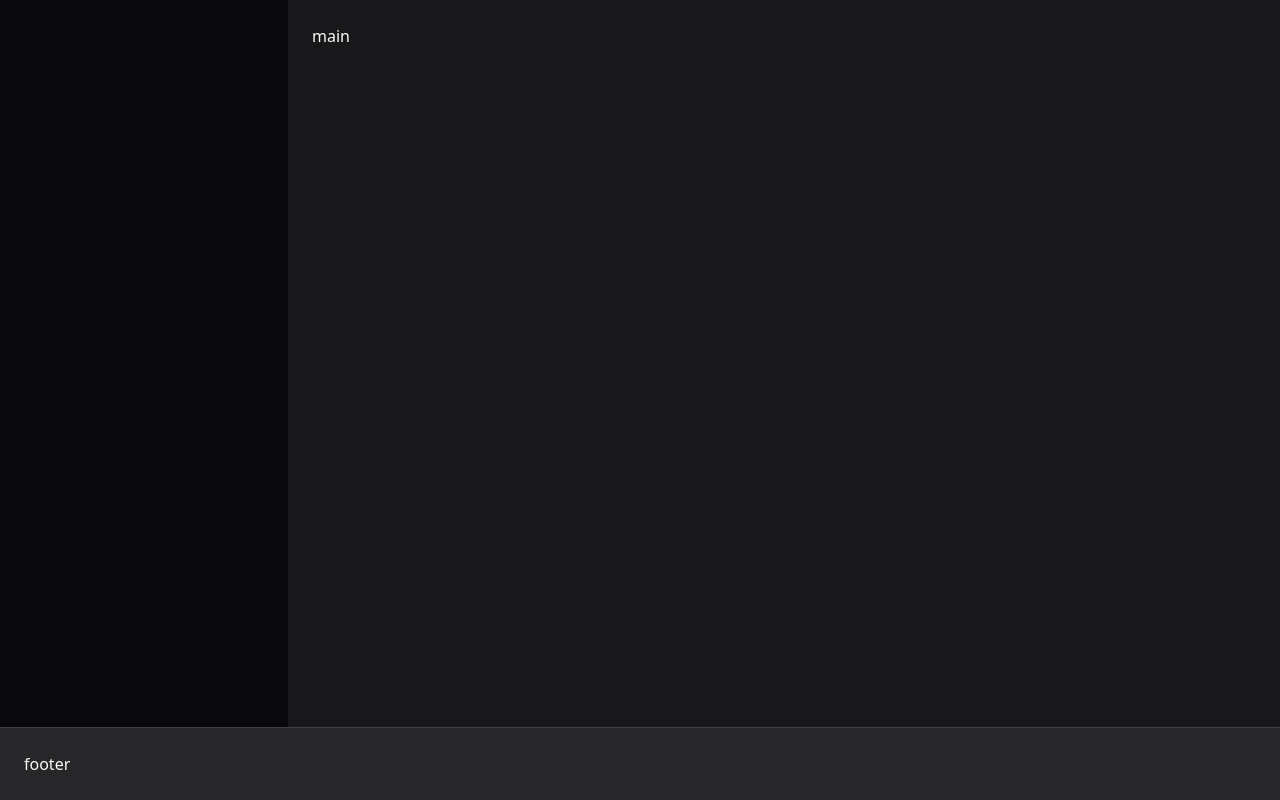
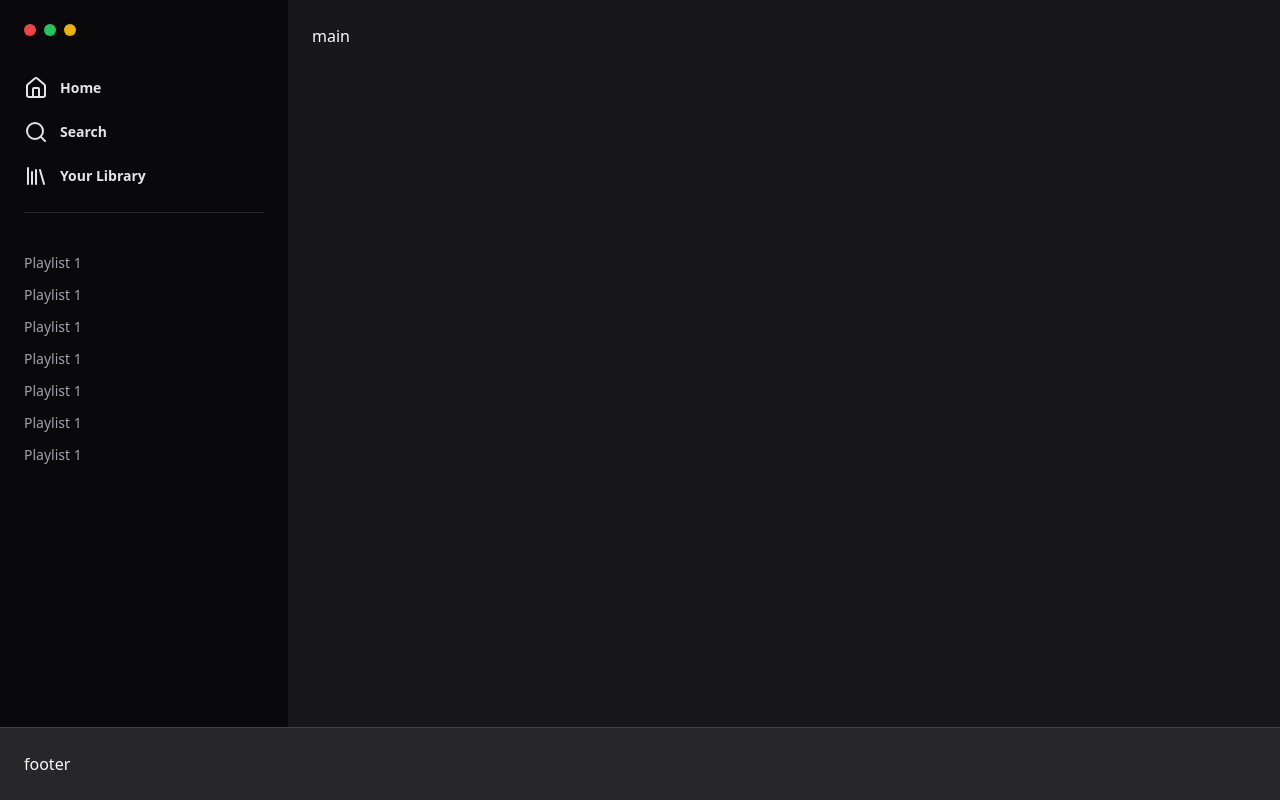
Before and after one commit to arturgomes/spotify-clone, a Next.js app: page / in a window 1280 px wide. Built offline with nearby package versions, Linux system fonts and the light colour scheme.

Commit message:
feat: :sparkles: sidebar finalizada

```diff
--- a/src/app/page.tsx
+++ b/src/app/page.tsx
@@ -1,11 +1,37 @@
+import { Home as HomeIcon, Search, Library } from 'lucide-react'
+
 
 export default function Home() {
   return (
     <div className="h-screen flex flex-col">
       <div className="flex flex-1">
         <aside className="w-72 bg-zinc-950 p-6">
-          <nav>
-
+          <div className="flex items-center gap-2">
+            <div className="w-3 h-3 bg-red-500 rounded-full"></div>
+            <div className="w-3 h-3 bg-green-500 rounded-full"></div>
+            <div className="w-3 h-3 bg-yellow-500 rounded-full"></div>
+          </div>
+          <nav className="space-y-5 mt-10">
+            <a href="" className='flex items-center gap-3 text-sm font-semibold text-zinc-200'>
+              <HomeIcon /> Home
+            </a>
+            <a href="" className='flex items-center gap-3 text-sm font-semibold text-zinc-200'>
+              <Search />
+              Search
+            </a>
+            <a href="" className='flex items-center gap-3 text-sm font-semibold text-zinc-200'>
+              <Library />
+              Your Library
+            </a>
+          </nav>
+          <nav className="mt-6 pt-10 border-t border-zinc-800 flex flex-col gap-3 ">
+            <a className="text-sm text-zinc-400 hover:text-zinc-100" href="">Playlist 1</a>
+            <a className="text-sm text-zinc-400 hover:text-zinc-100" href="">Playlist 1</a>
+            <a className="text-sm text-zinc-400 hover:text-zinc-100" href="">Playlist 1</a>
+            <a className="text-sm text-zinc-400 hover:text-zinc-100" href="">Playlist 1</a>
+            <a className="text-sm text-zinc-400 hover:text-zinc-100" href="">Playlist 1</a>
+            <a className="text-sm text-zinc-400 hover:text-zinc-100" href="">Playlist 1</a>
+            <a className="text-sm text-zinc-400 hover:text-zinc-100" href="">Playlist 1</a>
           </nav>
         </aside>
         <main className="flex-1 p-6">main</main>
```
